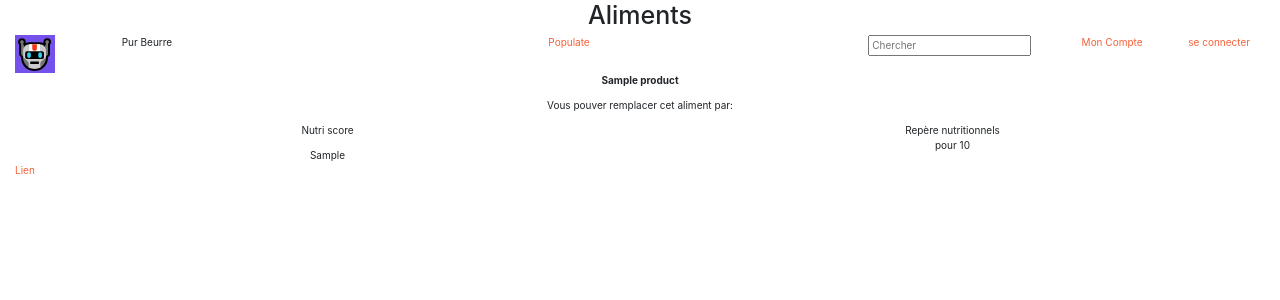
After one commit to Baptiste68/P8, a Django app: template foodbapp/myfoodapp/templates/myfoodapp/product.html in a window 1280 px wide. The commit adds this page. Shown: the top 300 px of the page. Run offline with Django 3.2, Linux system fonts and the light colour scheme; the template is opened without the code that fills it: most values are stand-ins (such as "Sample title", 1, 10 or a date in 2020); some libraries are stand-ins or nearby versions.

Commit message:
Add files via upload

```diff
--- a/foodbapp/myfoodapp/templates/myfoodapp/connexion.html
+++ b/foodbapp/myfoodapp/templates/myfoodapp/connexion.html
@@ -18,9 +18,11 @@
 <div class="row">
     <div class="col-md-12">
         <form method="post" action="."><center>
+            <div class="form-horizontal">
             {% csrf_token %}
             {{ form.as_p }}
             <input type="submit" value="Se connecter" /></center>
+            </div>
         </form>
     </div>
 </div>
--- a/foodbapp/myfoodapp/templates/myfoodapp/generic_template.html
+++ b/foodbapp/myfoodapp/templates/myfoodapp/generic_template.html
@@ -1,5 +1,5 @@
 <!DOCTYPE html>
-<html lang="en">
+<html lang="fr">
 <head>
 
   {% block title %}<title>Django DIY Blog</title>{% endblock %}
@@ -13,6 +13,7 @@
   <!-- Add additional CSS in static file -->
   {% load static %}
   <link rel="stylesheet" href="{% static 'css/creative.css' %}">
+  <link rel="stylesheet" href="{% static 'css/image_over.css' %}">
   {% block addstyle %}{% endblock %}
 </head>
 <body>
@@ -22,13 +23,16 @@
   <div class="row">
     <div class="col-md-1"><a href='/myfoodapp/'><img src="{% static 'img/robot.PNG' %}" alt="Flowers in Chania"></a></div>
     <div class="col-md-2">Pur Beurre</div>
-    <div class="col-md-1">.col-md-1</div>
-    <div class="col-md-1">.col-md-1</div>
-    <div class="col-md-1">.col-md-1</div>
-    <div class="col-md-1">.col-md-1</div>
-    <div class="col-md-1">.col-md-1</div>
-    <div class="col-md-1">.col-md-1</div>
-    <div class="col-md-1">.col-md-1</div>
+    <div class="col-md-1"></div>
+    <div class="col-md-1"></div>
+    <div class="col-md-1"><a href='/myfoodapp/populate/'>Populate</a></div>
+    <div class="col-md-1"></div>
+    <div class="col-md-1"></div>
+    <div class="col-md-2">
+        <form action="/myfoodapp/search/">
+            <input type="text" name="product" placeholder="Chercher"><br>
+        </form>
+    </div>
     {% if user.is_authenticated %}
     <div class="col-md-1"><a href="/myfoodapp/compte/">Mon Compte</a></div>
     {% else %}
@@ -57,8 +61,8 @@
   {% endblock %}
   {% block footer %}
   <div class="row">
-    <div class="col-md-6">.col-md-6</div>
-    <div class="col-md-6">.col-md-6</div>
+    <div class="col-md-6"><center>Mentions legales</center></div>
+    <div class="col-md-6"><center>Contact</center></div>
   </div>
   {% endblock %}
 </div>
--- /dev/null
+++ b/foodbapp/myfoodapp/templates/myfoodapp/product.html
@@ -0,0 +1,46 @@
+{% extends "myfoodapp/generic_template.html" %}
+{% block titlepage %}Aliments{% endblock %}
+{% load static %}
+
+
+{% block mid2 %}
+
+<div class="row">
+    <div class="col-md-12">
+        <p class="text-center"><strong>{{ my_product.name_food }}</strong></p>
+
+        <p class="text-center">Vous pouver remplacer cet aliment par:</p>
+
+        <div class="col-sm-6 text-center">
+            <p class="text-center">Nutri score</p>
+            {% for i in score_range %}
+                {% if i == my_product.nutri_score_food %}
+                    <strong>{{ i|capfirst }}</strong>
+                {% else %}
+                    {{ i }}
+                {% endif %}
+            {% endfor %}
+        </div>
+        <div class="col-sm-6 text-center">
+            {% if my_product.quantity_food == "None" or my_product.quantity_food == "" %}
+                <p class="text-center">Pas d'indication de quantité</p>
+            {% else %}
+                <p class="text-center">Repère nutritionnels <br />
+                pour {{ my_product.quantity_food }}</p>
+            {% endif %}
+        </div>
+    </div>
+    <div class="col-md-12">
+        <a href="{{ my_product.link_food }}">Lien</a>
+    </div>
+</div>
+
+{% endblock %}
+
+{% block mid3 %}
+{% if user.is_authenticated %}
+{% endif %}
+{% endblock %}
+
+{% block footer %}
+{% endblock %}
```
Also changed, not shown: foodbapp/myfoodapp/templates/myfoodapp/index.html (+9 -5 lines), foodbapp/myfoodapp/templates/myfoodapp/populate.html (added, +23 -0 lines), foodbapp/myfoodapp/templates/myfoodapp/search.html (added, +36 -0 lines).
